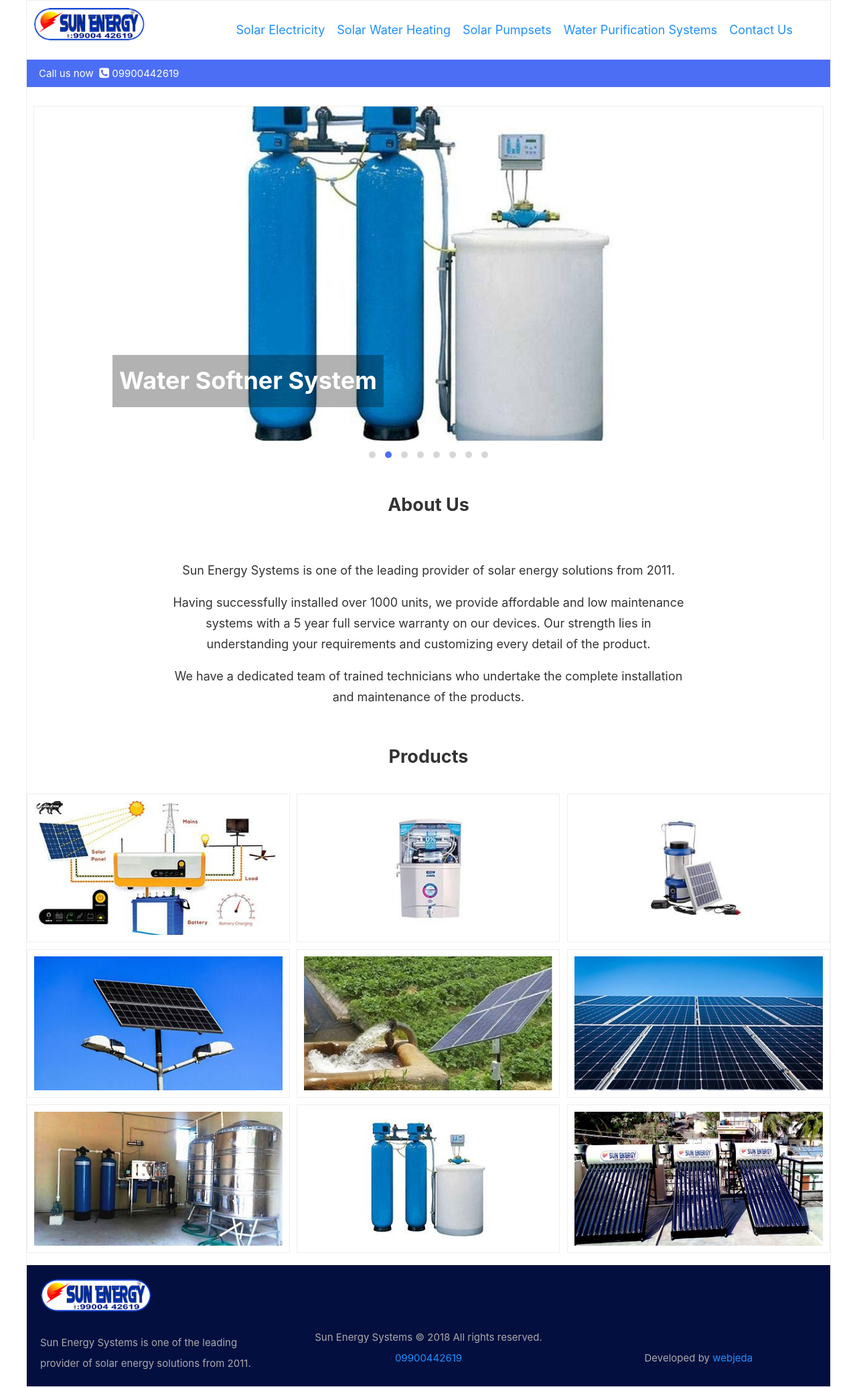
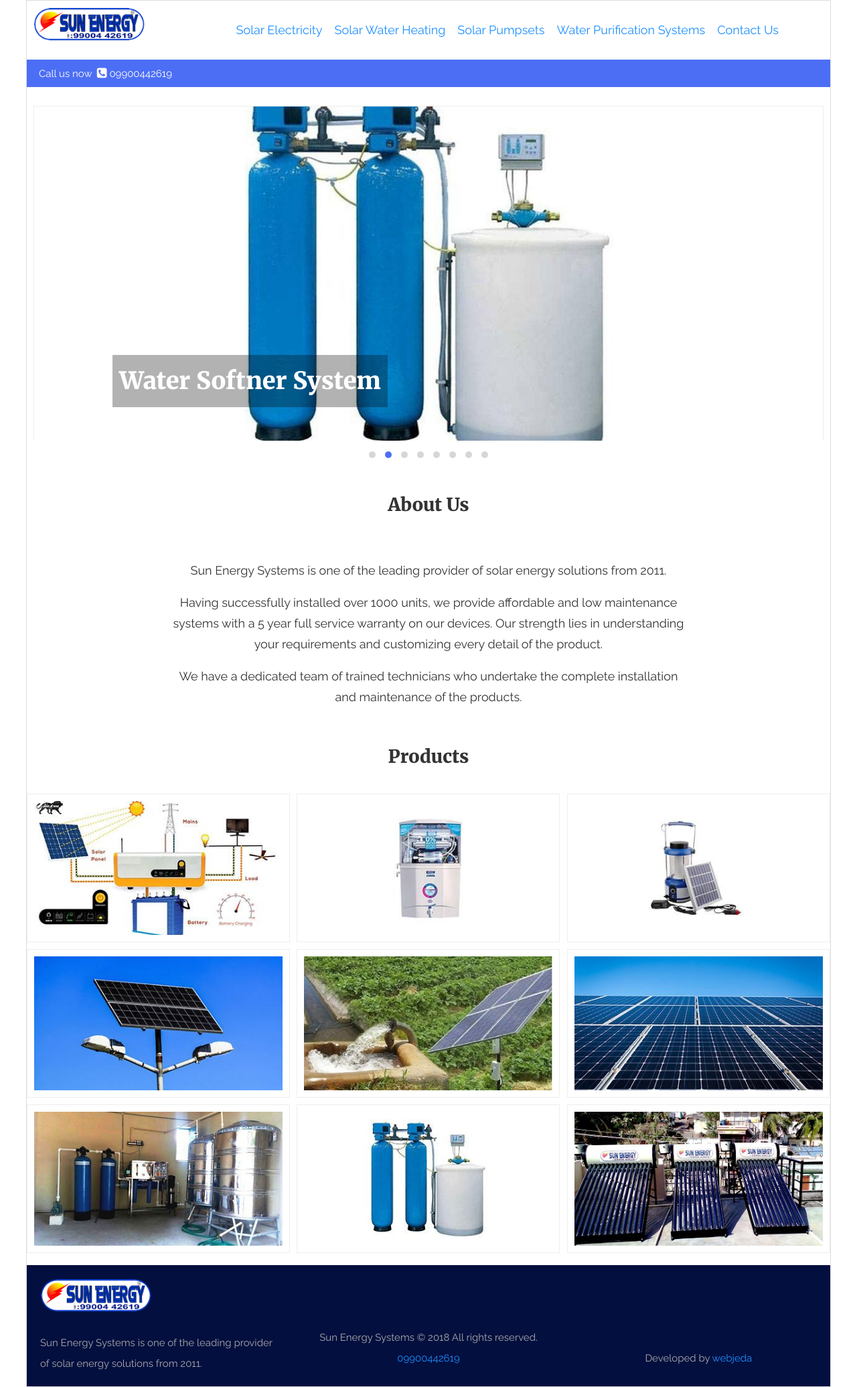
Before and after one commit to sunenergysystems/krinergy, a Jekyll site: the page built from index.html, in a window 1280 px wide. Shown: the whole page at 67% size. Built offline with Jekyll 4.4.1, drawn with Linux system fonts in a browser that asks for light colours.

Commit message:
font enhancements

```diff
--- a/_layouts/default.html
+++ b/_layouts/default.html
@@ -8,6 +8,7 @@ layout: compress
   <meta name="viewport" content="width=device-width, initial-scale=1">
   <link rel="stylesheet" href="{{site.baseurl}}/css/main.css">
   <link rel="stylesheet" href="https://stackpath.bootstrapcdn.com/font-awesome/4.7.0/css/font-awesome.min.css">
+  <link href="https://fonts.googleapis.com/css?family=Raleway:400,700|Merriweather:900" rel="stylesheet">
   {% seo %}
 </head>
 
--- a/_sass/_style.scss
+++ b/_sass/_style.scss
@@ -8,6 +8,11 @@ body {
     line-height: $base-line-height;
     color: $text-color;
 
+}
+
+h1, h2, h3, h4, h5, h6 {
+    font-family: $head-font-family;
+    font-weight: bold;
 }
 
 a {
@@ -27,7 +32,7 @@ p {
 .container {
     max-width: 1200px;
     margin: 0 auto;
-    border: 1px solid #eee;
+    border: 1px solid #ddd;
     overflow-x: hidden;
 }
 .menu {
--- a/css/main.scss
+++ b/css/main.scss
@@ -4,6 +4,8 @@
 
 @charset "utf-8";
 $base-font-family: apple-system, BlinkMacSystemFont, "Segoe UI", Helvetica, Arial, sans-serif;
+$base-font-family: 'Raleway', sans-serif;
+$head-font-family: 'Merriweather', serif;
 $base-font-size:   18px;
 $base-font-weight: 400;
 $small-font-size:  $base-font-size * 0.875;
```
